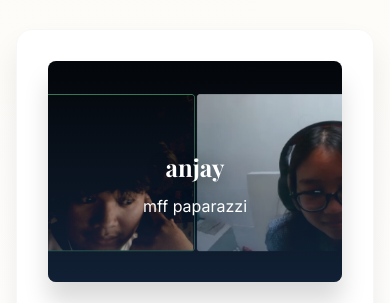
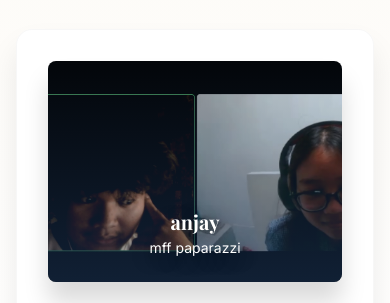
Before and after one commit to halfthew0rldaway/yangbekasibekasiajah, a plain HTML site: page index.html in a window 390 px wide. Shown: the part 2339-2642 px from the top of the page. Drawn offline with nearby package versions, Linux system fonts and the light colour scheme.

Commit message:
update 2

```diff
--- a/styles/main.css
+++ b/styles/main.css
@@ -588,6 +588,8 @@ nav .nav-right { display: flex; align-items: center; gap: var(--space-sm); }
   color: #fff;
   text-shadow: 0 4px 18px rgba(0, 0, 0, 0.55);
   max-width: 70%;
+  width: 100%;
+  box-sizing: border-box;
 }
 
 .slide-year {
@@ -596,11 +598,18 @@ nav .nav-right { display: flex; align-items: center; gap: var(--space-sm); }
   font-weight: 700;
   color: inherit;
   margin-bottom: var(--space-sm);
+  word-wrap: break-word;
+  overflow-wrap: break-word;
+  hyphens: auto;
 }
 
 .slide-caption {
   font-size: var(--text-xl);
   color: inherit;
+  word-wrap: break-word;
+  overflow-wrap: break-word;
+  hyphens: auto;
+  line-height: 1.5;
 }
 
 .slideshow-controls {
@@ -960,16 +969,22 @@ footer p {
   }
 
   .slide-content {
-    max-width: 95%;
-    padding: var(--space-sm);
+    max-width: 98%;
+    padding: var(--space-xs);
   }
 
   .slide-year {
-    font-size: var(--text-xl);
+    font-size: clamp(1rem, 4.5vw, 1.5rem);
+    margin-bottom: 0.25rem;
   }
 
   .slide-caption {
-    font-size: var(--text-sm);
+    font-size: clamp(0.75rem, 3vw, 0.875rem);
+    line-height: 1.3;
+  }
+
+  .slide-overlay {
+    padding: var(--space-sm);
   }
 }
 
@@ -1084,22 +1099,33 @@ footer p {
   }
 
   .slide {
-    padding: var(--space-lg);
+    padding: var(--space-md);
+  }
+
+  .slide-overlay {
+    padding: var(--space-md);
   }
 
   .slide-content {
-    max-width: 90%;
-    padding: var(--space-md);
+    max-width: 95%;
+    padding: var(--space-sm);
+    width: 100%;
   }
 
   .slide-year {
-    font-size: var(--text-2xl);
-    margin-bottom: var(--space-sm);
+    font-size: clamp(1.25rem, 5vw, 1.75rem);
+    margin-bottom: var(--space-xs);
+    line-height: 1.2;
+    word-wrap: break-word;
+    overflow-wrap: break-word;
   }
 
   .slide-caption {
-    font-size: var(--text-base);
-    line-height: 1.5;
+    font-size: clamp(0.875rem, 3.5vw, 1rem);
+    line-height: 1.4;
+    word-wrap: break-word;
+    overflow-wrap: break-word;
+    hyphens: auto;
   }
 
   .slideshow-controls {
```
